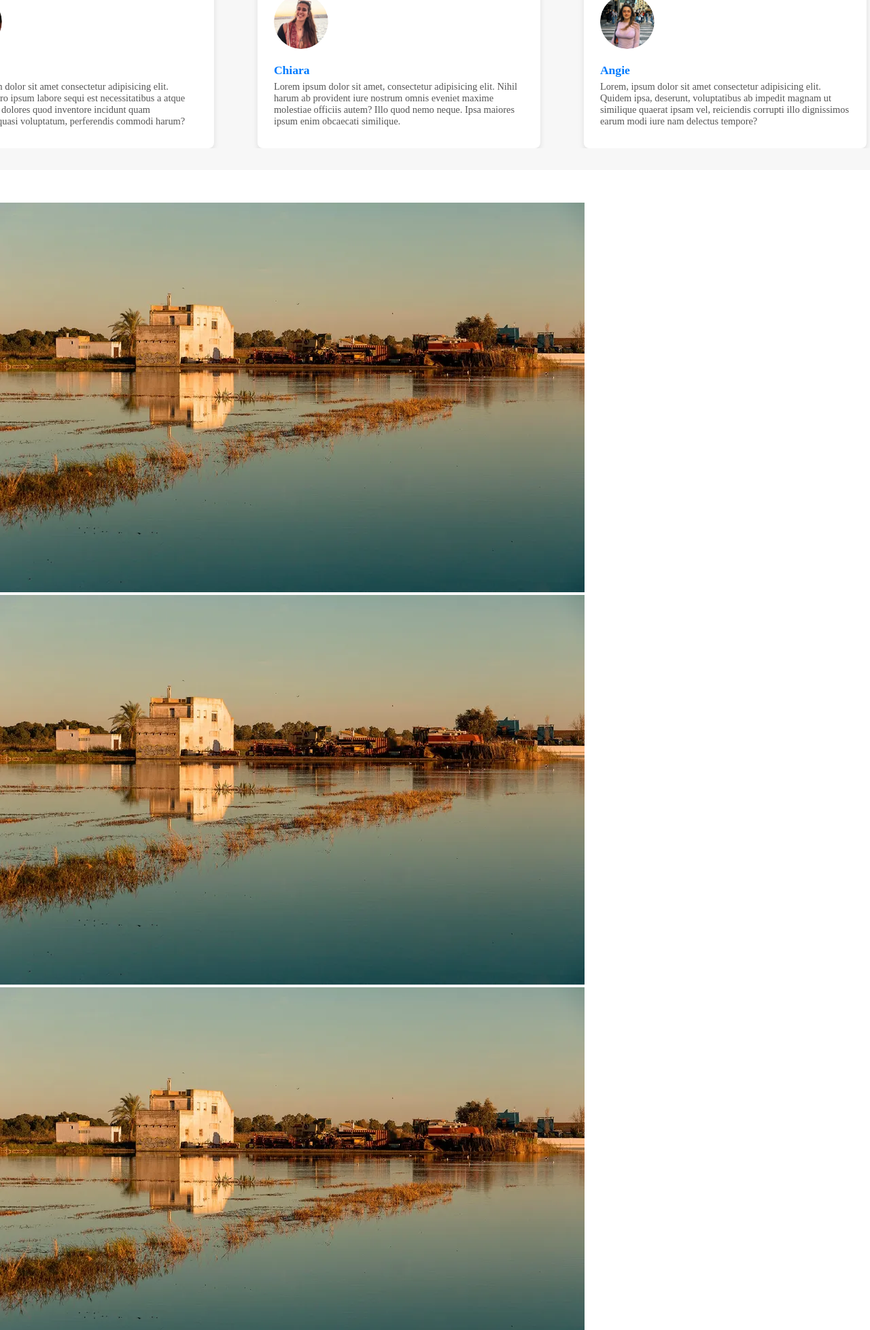
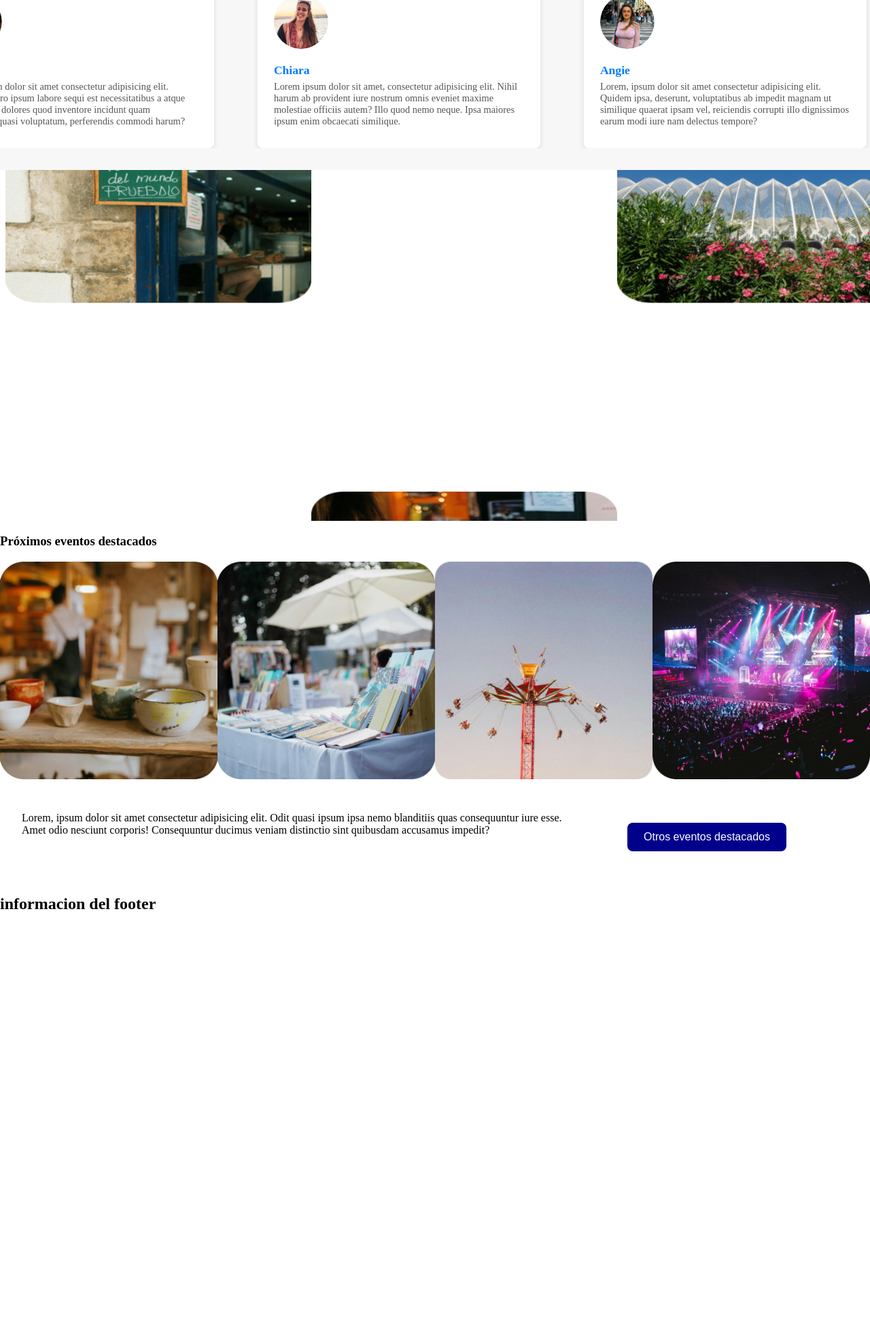
Before and after one commit to QimuDev/Taronvibe, a PHP site: page /main.html in a window 1280 px wide. Shown: the part 2299-4255 px from the top of the page at 68% size. After the commit the page ends 3636 px from the top, so only its background shows below. Run offline with PHP 8.4, Linux system fonts and the light colour scheme.

Commit message:
terminado imagenes con animación y proximos eventos

```diff
--- a/css/main.css
+++ b/css/main.css
@@ -321,7 +321,7 @@ html {
 }
 
 
-/* comentarios */
+/* COMENTARIOS ALEATORIOS */
 /* .comments-container{
   background-color: blue;
   margin: 5rem;
@@ -342,7 +342,7 @@ html {
   padding: 2rem 0;
   background-color: #f7f7f7;
   color: #333;
-  margin: 3rem 0;
+  margin-top: 3rem;
 }
 
 .comments-container h2 {
@@ -411,3 +411,152 @@ html {
 .comments:hover .comment {
   animation-play-state: paused;
 }
+
+/* FINAL DE COMENTARIOS ALEATORIOS */
+
+
+
+/* IMAGENES CON MOVIEMIENTO  */
+
+/* Contenedor general */
+.dinamic-container {
+  display: flex;
+  justify-content: space-around;
+  align-items: flex-start;
+  overflow: hidden; /* Oculta contenido que sale del contenedor */
+  height: 500px; /* Altura total de la animación */
+  padding: 0.5rem;
+}
+
+/* Estilos de las columnas */
+.dinamic-column {
+  display: flex;
+  flex-direction: column;
+  animation-duration: 10s;
+  animation-timing-function: linear;
+  animation-iteration-count: infinite;
+}
+
+.dinamic-left {
+  animation-name: move-up;
+}
+
+.dinamic-center {
+  animation-name: move-down;
+}
+
+.dinamic-right {
+  animation-name: move-up;
+}
+
+/* Imagenes */
+/* .dina-image{
+  width: 100px;
+} */
+
+.dina-image img {
+  width: 450px;
+  height: 300px;
+  margin-bottom: 3rem;
+  border-radius: 8px;
+}
+
+/* Animaciones */
+@keyframes move-up {
+  from {
+    transform: translateY(0);
+  }
+  to {
+    transform: translateY(-100%);
+  }
+}
+
+@keyframes move-down {
+  from {
+    transform: translateY(0);
+  }
+  to {
+    transform: translateY(100%);
+  }
+}
+
+
+
+
+
+/* PROXIMOS EVENTOS SECTION */
+
+
+.proximos-eventos-container{
+padding: 1rem;
+text-align: center;
+}
+
+.proximos{
+display: flex;
+flex-direction: row;
+justify-content: space-around;
+}
+
+
+.proximos-img {
+  width: 20rem;
+  height: 20rem;
+background-size: cover;
+background-position: center;
+background-repeat: no-repeat;
+}
+
+.proximos-img.a{
+  background-image: url("../img/main/images/tazas.png");
+
+}
+
+.proximos-img.b{
+  background-image: url("../img/main/images/mercadillo.png");
+
+}
+
+.proximos-img.c{
+  background-image: url("../img/main/images/atracciones.png");
+
+}
+
+.proximos-img.d{
+  background-image: url("../img/main/images/festival.png");
+
+}
+
+
+
+.contenido-prox{
+  display: grid;
+  grid-template-columns: repeat(2,1fr);
+  margin: 2rem;
+}
+
+.contenido-prox p{
+  width: 50rem;
+}
+
+.btn-prox{
+  display: flex;
+  justify-content: center;
+  margin: 2rem 0;
+  text-align: center;
+}
+
+.btn-prox button{
+  background-color: darkblue;
+  color: white;
+  padding: 0.75rem 1.5rem;
+  border: none;
+  border-radius: 0.5rem;
+  font-size: 1rem;
+  cursor: pointer;
+  transition: background-color 0.3s;
+}
+
+.btn-prox button:hover {
+  background-color: navy;
+}
--- a/main.html
+++ b/main.html
@@ -10,10 +10,7 @@
     <section class="nav-container">
       <nav class="items-container">
         <div class="logo-nav">
-          <img
-            src="./img/main/images/TARONVIBE Logo.svg"
-            alt="logo-taronvibe"
-          />
+          <img src="./img/main/icons/TARONVIBE Logo.svg" alt="logo-taronvibe" />
         </div>
         <div class="items">
           <p>eventos</p>
@@ -198,101 +195,53 @@
       <!-- imagenes con movimiento arriba y abajo -->
 
       <section>
-        <div class="dinamic-contiainer">
-          <div class="dinamic-arriba">
+        <div class="dinamic-container">
+          <div class="dinamic-column dinamic-left">
             <div class="dina-image">
-              <img src="img/main/images/albufera.webp" alt="imagen" />
+              <img src="img/main/images/restaurante.png" alt="imagen" />
             </div>
             <div class="dina-image">
-              <img src="img/main/images/albufera.webp" alt="imagen" />
+              <img src="img/main/images/restaurante.png" alt="imagen" />
+            </div>
+          </div>
+
+          <div class="dinamic-column dinamic-center">
+            <div class="dina-image">
+              <img src="img/main/images/discos.png" alt="imagen" />
             </div>
             <div class="dina-image">
-              <img src="img/main/images/albufera.webp" alt="imagen" />
+              <img src="img/main/images/discos.png" alt="imagen" />
+            </div>
+          </div>
+
+          <div class="dinamic-column dinamic-right">
+            <div class="dina-image">
+              <img src="img/main/images/botanic.png" alt="imagen" />
             </div>
             <div class="dina-image">
-              <img src="img/main/images/albufera.webp" alt="imagen" />
-            </div>
-            <div class="dina-image">
-              <img src="img/main/images/albufera.webp" alt="imagen" />
-            </div>
-            <div class="dina-image">
-              <img src="img/main/images/albufera.webp" alt="imagen" />
-            </div>
-            <div class="dina-image">
-              <img src="img/main/images/albufera.webp" alt="imagen" />
-            </div>
-            <div class="dina-image">
-              <img src="img/main/images/albufera.webp" alt="imagen" />
-            </div>
-            <div class="dina-image">
-              <img src="img/main/images/albufera.webp" alt="imagen" />
-            </div>
-          </div>
-          <div class="dinamic-abajo">
-            <div class="dina-image">
-              <img src="img/main/images/ciudad-artes.webp" alt="imagen" />
-            </div>
-            <div class="dina-image">
-              <img src="img/main/images/ciudad-artes.webp" alt="imagen" />
-            </div>
-            <div class="dina-image">
-              <img src="img/main/images/ciudad-artes.webp" alt="imagen" />
-            </div>
-            <div class="dina-image">
-              <img src="img/main/images/ciudad-artes.webp" alt="imagen" />
-            </div>
-            <div class="dina-image">
-              <img src="img/main/images/ciudad-artes.webp" alt="imagen" />
-            </div>
-            <div class="dina-image">
-              <img src="img/main/images/ciudad-artes.webp" alt="imagen" />
-            </div>
-            <div class="dina-image">
-              <img src="img/main/images/ciudad-artes.webp" alt="imagen" />
-            </div>
-            <div class="dina-image">
-              <img src="img/main/images/ciudad-artes.webp" alt="imagen" />
-            </div>
-            <div class="dina-image">
-              <img src="img/main/images/ciudad-artes.webp" alt="imagen" />
-            </div>
-          </div>
-          <div class="dinamic-arriba-der">
-            <div class="dina-image">
-              <img src="img/main/images/albufera.webp" alt="imagen" />
-            </div>
-            <div class="dina-image">
-              <img src="img/main/images/albufera.webp" alt="imagen" />
-            </div>
-            <div class="dina-image">
-              <img src="img/main/images/albufera.webp" alt="imagen" />
-            </div>
-            <div class="dina-image">
-              <img src="img/main/images/albufera.webp" alt="imagen" />
-            </div>
-            <div class="dina-image">
-              <img src="img/main/images/albufera.webp" alt="imagen" />
-            </div>
-            <div class="dina-image">
-              <img src="img/main/images/albufera.webp" alt="imagen" />
-            </div>
-            <div class="dina-image">
-              <img src="img/main/images/albufera.webp" alt="imagen" />
-            </div>
-            <div class="dina-image">
-              <img src="img/main/images/albufera.webp" alt="imagen" />
-            </div>
-            <div class="dina-image">
-              <img src="img/main/images/albufera.webp" alt="imagen" />
+              <img src="img/main/images/botanic.png" alt="imagen" />
             </div>
           </div>
         </div>
       </section>
 
       <!-- section eventos proximos -->
-      <section class="proximos-eventos-contianer">
-        <div class="proximos">
-          <div class="proximos-img"></div>
+      <section>
+        <h3>Próximos eventos destacados</h3>
+        <div class="proximos-eventos-contianer">
+          <div class="proximos">
+            <div class="proximos-img a"></div>
+            <div class="proximos-img b"></div>
+            <div class="proximos-img c"></div>
+            <div class="proximos-img d"></div>
+
+          </div>
+        </div>
+        <div class="contenido-prox">
+          <P>Lorem, ipsum dolor sit amet consectetur adipisicing elit. Odit quasi ipsum ipsa nemo blanditiis quas consequuntur iure esse. Amet odio nesciunt corporis! Consequuntur ducimus veniam distinctio sint quibusdam accusamus impedit? </P>
+          <div class="btn-prox">
+            <button>Otros eventos destacados</button>
+          </div>
         </div>
       </section>
 
```
Also changed, not shown: js/main.js (+10 -0 lines), img/main/icons/TARONVIBE Logo.svg (renamed from img/main/images/TARONVIBE Logo.svg), img/main/images/atracciones.png (added), img/main/images/botanic.png (added), img/main/images/discos.png (added), img/main/images/festival.png (added), img/main/images/mercadillo.png (added), img/main/images/restaurante.png (added), img/main/images/tazas.png (added).
